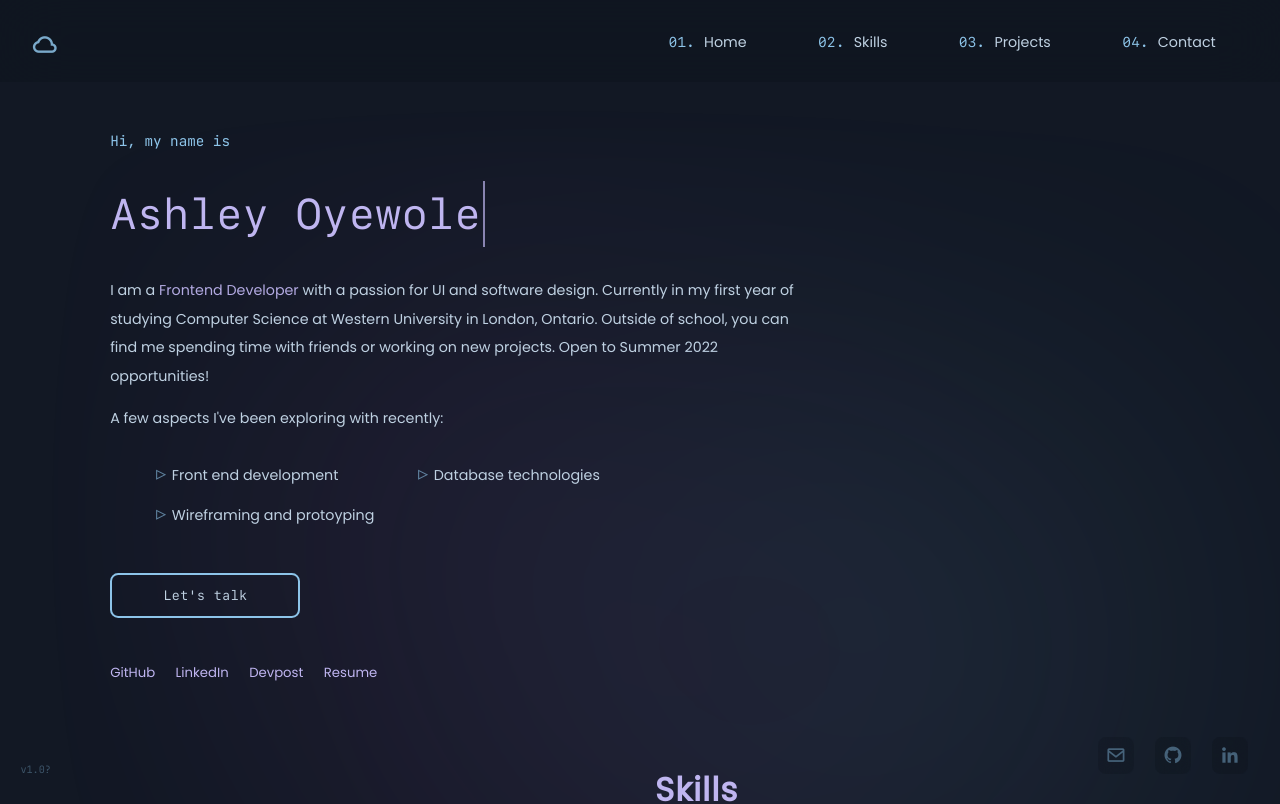
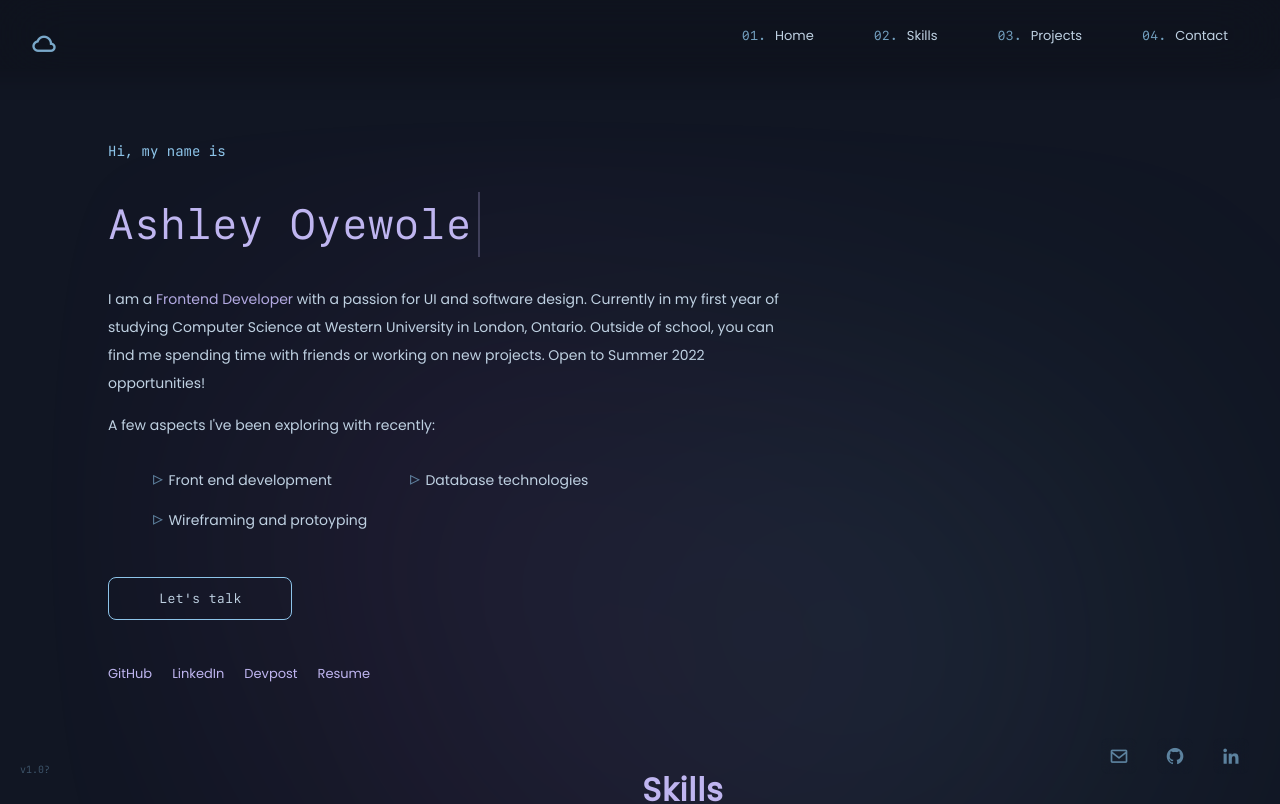
Before and after one commit to aoyewol2/react-portfolio, a React (Create React App) app: page / in a window 1280 px wide. Shown: the top 804 px of the page. Built offline with nearby package versions, Linux system fonts and the light colour scheme.

Commit message:
add styling

```diff
--- a/src/styles/App.css
+++ b/src/styles/App.css
@@ -5,15 +5,17 @@
 .top {
     top: 0; position: absolute;
 }
+
 html {
     scroll-behavior: smooth;
     visibility: visible;
     opacity: 1;
+    font-family: var(--txt-primary);
+    background-color: var(--clr-background);
 }
 
 body {
-    font-family: var(--txt-primary); background-color: var(--clr-background);
-     margin-top: 2%; padding: 100px; zoom: 102%;
+     margin-top: 3%; padding: 100px; zoom: 100%;
      display: grid; place-items: center;
 }
 
@@ -52,7 +54,7 @@ i {
 }
 
 i:hover {
-    color: var(--btn-fill);
+    opacity: 0.6;
     cursor: pointer;
 }
 
@@ -108,7 +110,7 @@ b {
 }
 
 .contact {
-    background-color: var(--scrollbar-fill);
+    background-color: var(--navbar-fill);
     border-radius: 18px;
     justify-content: center; display: grid; align-items: center;
 
@@ -122,15 +124,16 @@ b {
 
 .navbar {
     z-index: 5; user-select: none;
-    top: 0; right: 0; padding: 28px;
+    top: 0; right: 0; padding: 22px;
     position: fixed; width: 100%;
     background-color: var(--navbar-fill); backdrop-filter: blur(32px);
+    box-shadow: 0px 10px 21px 0px rgba(0,0,0,0.16);
     /** border-bottom: 1px solid var(--navbar-border);**/
 }
 
 .navbar a {
-    padding: 35px;
-    font-family: var(--txt-primary); font-size: 14px; color: var(--clr-primary-body);
+    padding: 0.75rem 30px;
+    font-family: var(--txt-primary); font-size: 13px; color: var(--clr-primary-body);
     transition-duration: 0.3s;
 }
 
@@ -141,7 +144,7 @@ b {
 
 .navbar span {
     margin-right: 9px;
-    font-family: var(--txt-secondary);
+    font-family: var(--txt-secondary); font-size: 13px; opacity: 0.8
 }
 
 .email {
@@ -165,7 +168,7 @@ b {
 
 .floaters i {
     margin: 10px;
-    background-color: rgba(0, 0, 0, 0.1); border-radius: 8px;
+    border-radius: 8px;
     backdrop-filter: blur(9px);
 }
 
@@ -204,7 +207,7 @@ button.intro {
     color: var(--clr-primary-body); font-family: var(--txt-secondary);
     background: #0000;
 
-    border: 2px solid var(--clr-primary-light);
+    border: 1.5px solid var(--clr-primary-light);
     border-radius: 8px;
 
     transition-duration: 0.3s; user-select: none;
@@ -317,3 +320,17 @@ li { padding: 5px; }
 .projects p { margin-top: 25px;}
 
 .container { padding: 0px 0px 100px 0px; }
+
+.aboutme {
+    display: grid;
+    grid-template-columns: 400px 500px;
+    grid-template-rows: 1fr;
+    grid-column-gap: 60px;
+    grid-row-gap: 0px;
+    justify-content: center;
+    place-items: center;
+    padding: 120px 0 50px 0;
+    }
+
+.img { grid-area: 1 / 1 / 2 / 2; }
+.desc { grid-area: 1 / 2 / 2 / 3; }
--- a/src/styles/keyframes.css
+++ b/src/styles/keyframes.css
@@ -3,10 +3,10 @@
 
 .anim-typewriter{
     animation: typewriter 2.5s steps(44) 0.25s 1 normal both,
-               blinkTextCursor 600ms steps(44) infinite normal;
+               blinkTextCursor 800ms steps(44) infinite normal;
   }
   @keyframes typewriter{
-    from{width: 0;} to{width: 8.7em;}
+    from{width: 0;} to{width: 8.8em;}
   }
   @keyframes blinkTextCursor{
     from{border-right-color: var(--clr-primary);}
@@ -24,7 +24,7 @@
   }
 
   @keyframes nav {
-    from { opacity: 0; transform: translateY(20px) }
+    from { opacity: 0; transform: translateY(-20px) }
     to   { opacity: 1;transform: translateY(0px) }
   }
 
--- a/src/styles/query.css
+++ b/src/styles/query.css
@@ -6,7 +6,7 @@
         width: 1024px; margin: auto;
     }
     .navbar {
-        text-align: center;
+        text-align: right;
     }
 
 }
@@ -61,6 +61,10 @@
       }
     .bx-cloud {
         display: none;
+    }
+
+    .aboutme {
+        display: block;
     }
 
     .contact p {
--- a/src/styles/root.css
+++ b/src/styles/root.css
@@ -11,20 +11,19 @@
 }
 
 :root {
-    --clr-background: #121824;
+    --clr-background: #111623;
     --clr-primary: #bfb5f0;
     --clr-primary-light: #8dc4e9;
     --clr-primary-body: #bfd1e2;
-    --clr-selection: #273140cc;
+    --clr-selection: #364762cc;
     --clr-tag: #00000010;
 
-    --clr-scroll-icon: #adadad34;
-    --btn-fill: #7cafd128;
-    --ico-fill: #7cafd17c; --ico-fill-2: #7cafd1cd;
+    --btn-fill: #7cafd152;
+    --ico-fill: #7cafd1b3; --ico-fill-2: #7cafd1cd;
 
     --table-head-fill: #7cafd11e; --table-fill: #7cafd10a;
-    --scrollbar-fill: #00000014; --scrollbar-thumb: #8dc4e92f; --scrollbar-hover: #7ea6c12f;
-    --navbar-fill: #0f141e75; --navbar-border: #7cafd1a3;
+    --scrollbar-fill: #00000030; --scrollbar-thumb: #8dc4e92f; --scrollbar-hover: #7ea6c12f;
+    --navbar-fill: #00000020; --navbar-border: #7cafd1a3;
     --txt-primary: 'Poppins', sans-serif;
     --txt-secondary: 'SF Mono';
     --txt-tertiary: 'Jetbrains Mono';
--- a/src/styles/selectors.css
+++ b/src/styles/selectors.css
@@ -2,7 +2,7 @@
 @import './root.css'; @import './App.css';
 
 ::-webkit-scrollbar {
-  width: 8px; height: 8px; transition-duration: 0.2s;
+  width: 9px; height: 9px; transition-duration: 0.2s;
 }
 
 ::-webkit-scrollbar-track {
```
